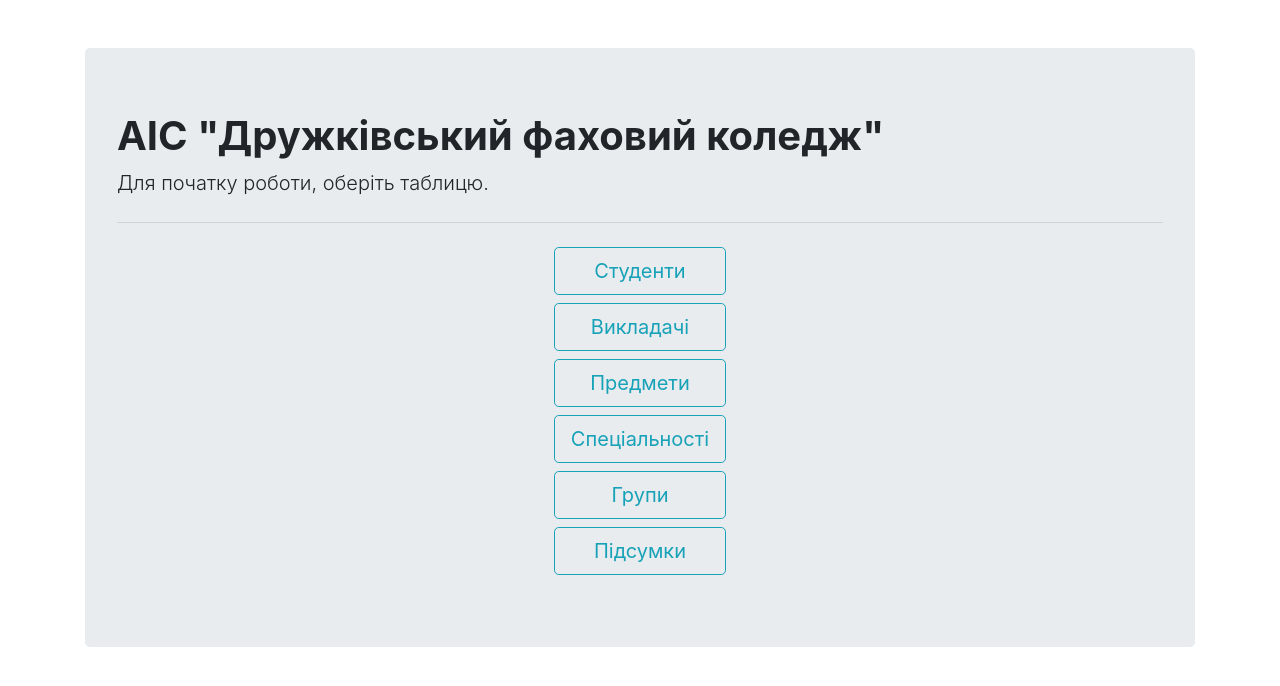
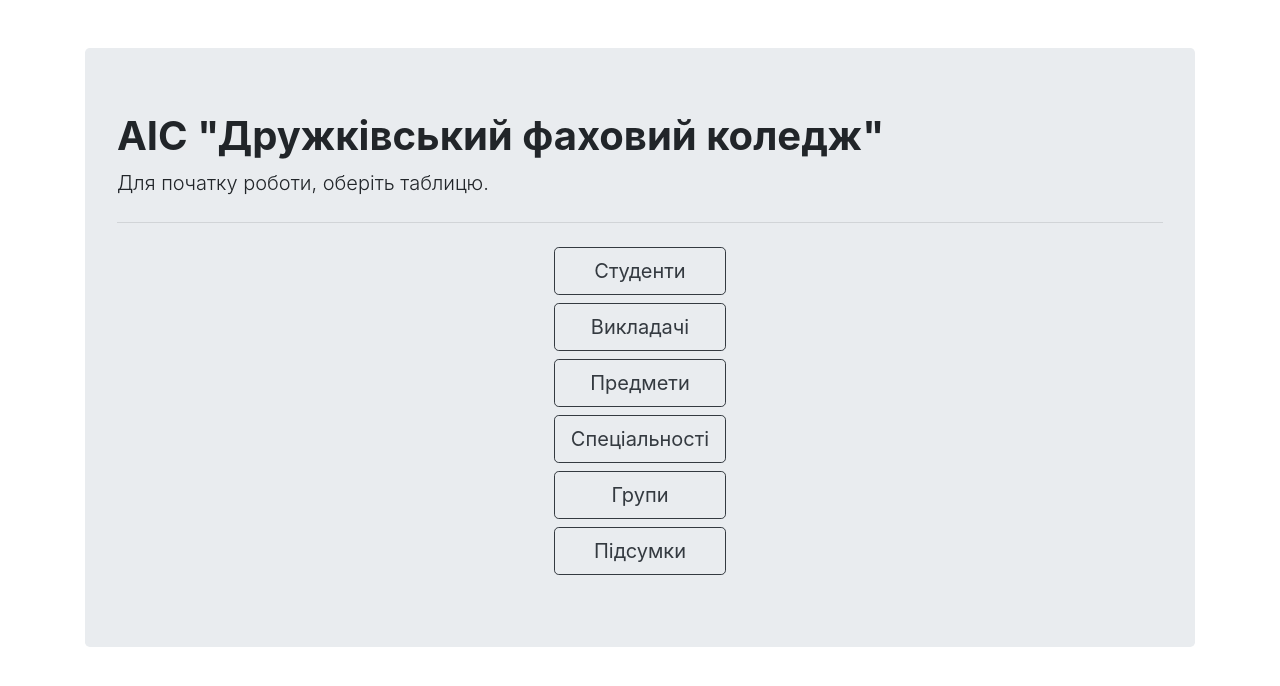
Before and after one commit to Denis-Haliuk/django-crud-th, a Django app: page / in a window 1280 px wide. Shown: the top 686 px of the page. Run offline with Django 3.2, Linux system fonts and the light colour scheme; some libraries are stand-ins or nearby versions.

Commit message:
black buttons

```diff
--- a/crud2021/register/templates/register/main_page.html
+++ b/crud2021/register/templates/register/main_page.html
@@ -22,22 +22,22 @@
                 <div class="d-grid gap-2  d-md-flex justify-content-md-center">
                 <ul class="nav nav-pills flex-column ">
                     <li class="nav-item ">
-                      <a class="btn btn-outline-info btn-lg btn-lg btn-block mb-2" href="{% url 'stud_list' %}" >Студенти</a>
+                      <a class="btn btn-outline-dark btn-lg btn-lg btn-block mb-2" href="{% url 'stud_list' %}" >Студенти</a>
                     </li>
                     <li class="nav-item">
-                      <a class="btn btn-outline-info btn-lg btn-lg btn-block mb-2" href="{% url 'prepod_list' %}">Викладачі</a>
+                      <a class="btn btn-outline-dark btn-lg btn-lg btn-block mb-2" href="{% url 'prepod_list' %}">Викладачі</a>
                     </li>
                     <li class="nav-item">
-                      <a class="btn btn-outline-info btn-lg btn-lg btn-block mb-2" href="{% url 'predmety_list' %}">Предмети</a>
+                      <a class="btn btn-outline-dark btn-lg btn-lg btn-block mb-2" href="{% url 'predmety_list' %}">Предмети</a>
                     </li>
                     <li class="nav-item">
-                      <a class="btn btn-outline-info btn-lg btn-lg btn-block mb-2" href="{% url 'spec_list' %}">Спеціальності</a>
+                      <a class="btn btn-outline-dark btn-lg btn-lg btn-block mb-2" href="{% url 'spec_list' %}">Спеціальності</a>
                     </li>
                     <li class="nav-item">
-                      <a class="btn btn-outline-info btn-lg btn-lg btn-block mb-2" href="{% url 'groups_list' %}">Групи</a>
+                      <a class="btn btn-outline-dark btn-lg btn-lg btn-block mb-2" href="{% url 'groups_list' %}">Групи</a>
                     </li>
                     <li class="nav-item">
-                      <a class="btn btn-outline-info btn-lg btn-lg btn-block mb-2" href="{% url 'itog_list' %}">Підсумки</a>
+                      <a class="btn btn-outline-dark btn-lg btn-lg btn-block mb-2" href="{% url 'itog_list' %}">Підсумки</a>
                     </li>
                   </ul>
                 </div>
```
